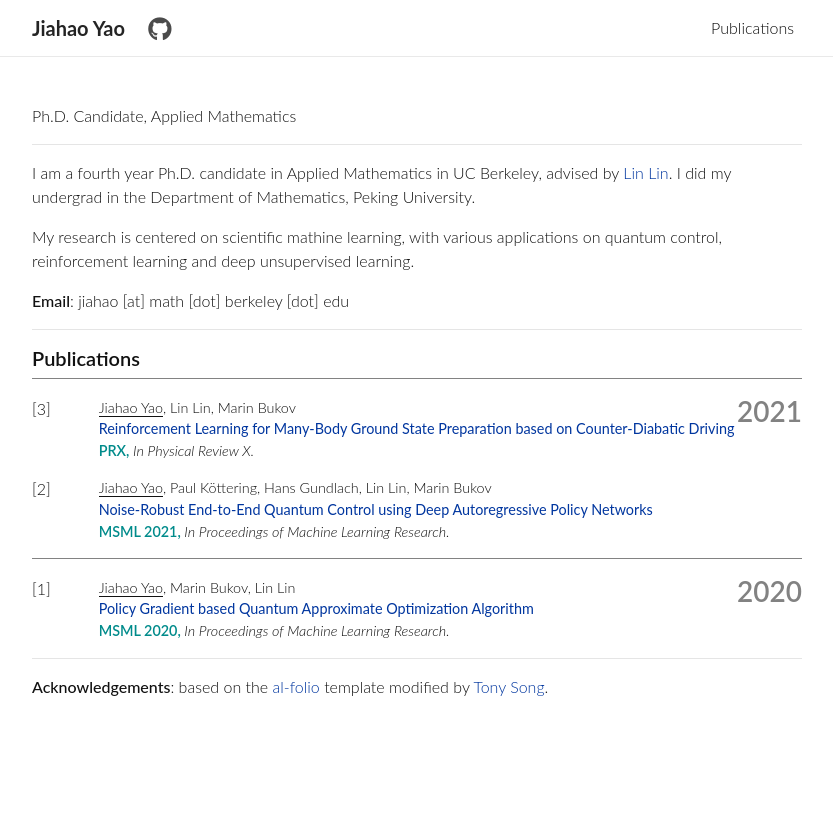
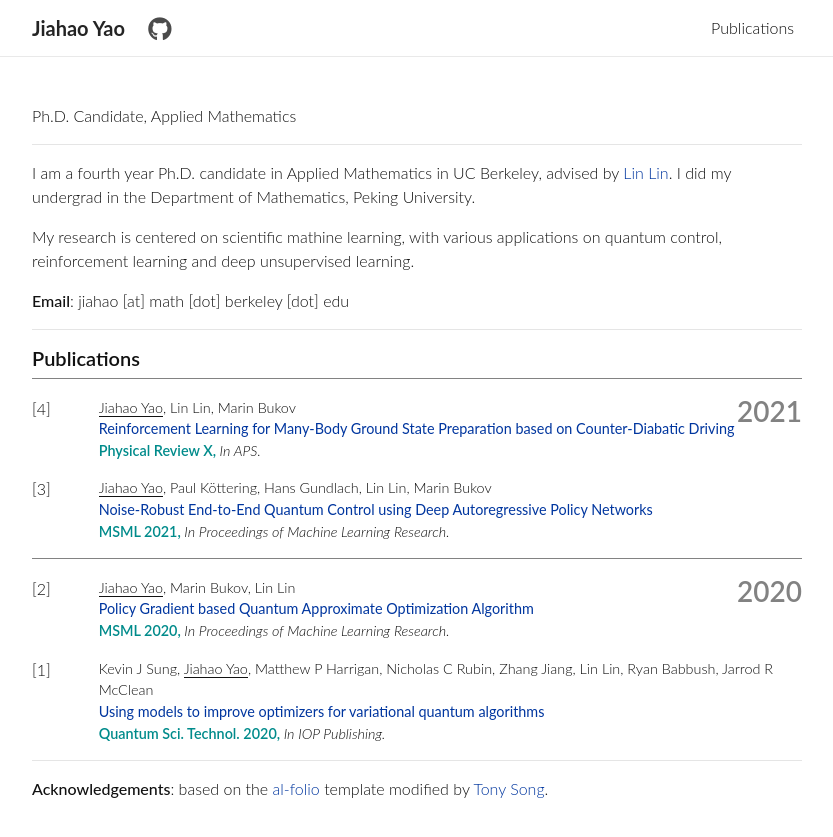
Before and after one commit to JiahaoYao/jiahaoyao.github.io, a Jekyll site: the page docs/index.html, which Jekyll copies as it is, in a window 1280 px wide. Shown: the top 837 px of the page, without its empty margins (223-1056 px from the left). Built offline with Jekyll 4.4.1, drawn with Linux system fonts in a browser that asks for light colours; nearby versions of some CDN libraries; a style sheet for code colours, icons or effects is not loaded.

```diff
--- a/docs/index.html
+++ b/docs/index.html
@@ -155,7 +155,7 @@
   <h3 class="year">2021</h3>
   <ol class="bibliography"><li><div class="row">
   <div class="col-sm-1">
-    [3]
+    [4]
   </div>
 
   <div id="yao2020reinforcement" class="col-sm-11">
@@ -199,13 +199,13 @@
       <nobr style="color:darkcyan; font-weight: 600;">
 
 
-        PRX,
+        Physical Review X,
 
 
       </nobr>
 
 
-          <em>In Physical Review X.</em>
+          <em>In APS.</em>
 
 
       <!--
@@ -388,6 +388,136 @@
 
 
           <em>In Proceedings of Machine Learning Research.</em>
+
+
+      <!--
+        2020
+       -->
+
+    <nobr class="links" style="font-weight: 600;">
+
+
+
+
+
+
+
+
+
+    </nobr>
+
+      </span>
+
+
+
+    <!-- Hidden abstract block -->
+
+  </div>
+</div>
+</li>
+<li><div class="row">
+  <div class="col-sm-1">
+    [1]
+  </div>
+
+  <div id="sung2020using" class="col-sm-11">
+
+      <span class="author">
+
+
+
+
+
+                  Kevin J Sung,
+
+
+
+
+
+
+
+
+                <em>Jiahao Yao</em>,
+
+
+
+
+
+
+
+
+                  Matthew P Harrigan,
+
+
+
+
+
+
+
+
+
+                  Nicholas C Rubin,
+
+
+
+
+
+
+
+
+
+                  Zhang Jiang,
+
+
+
+
+
+
+
+
+
+                  Lin Lin,
+
+
+
+
+
+
+
+
+
+                  Ryan Babbush,
+
+
+
+
+
+
+
+
+
+                  Jarrod R McClean
+
+
+
+
+
+      </span>
+
+      <span class="title"> <a href="https://iopscience.iop.org/article/10.1088/2058-9565/abb6d9">Using models to improve optimizers for variational quantum algorithms</a></span>
+
+
+      <span class="periodical">
+      <nobr style="color:darkcyan; font-weight: 600;">
+
+
+        Quantum Sci. Technol. 2020,
+
+
+      </nobr>
+
+
+          <em>In IOP Publishing.</em>
 
 
       <!--
```
Also changed, not shown: other parts of docs/index.html (+2 -2 lines), _bibliography/papers.bib (+24 -10 lines), docs/publications/index.html (+135 -5 lines).
